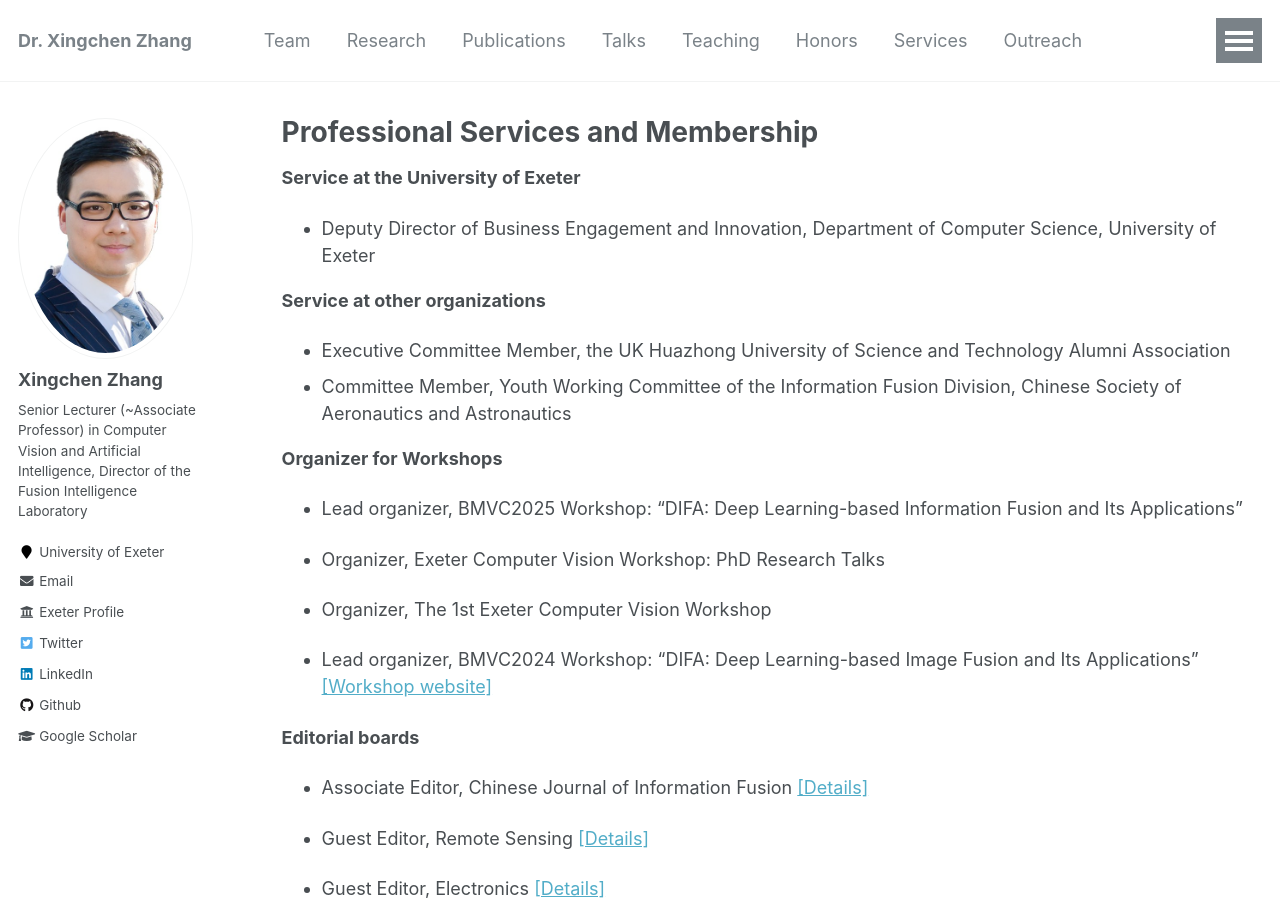
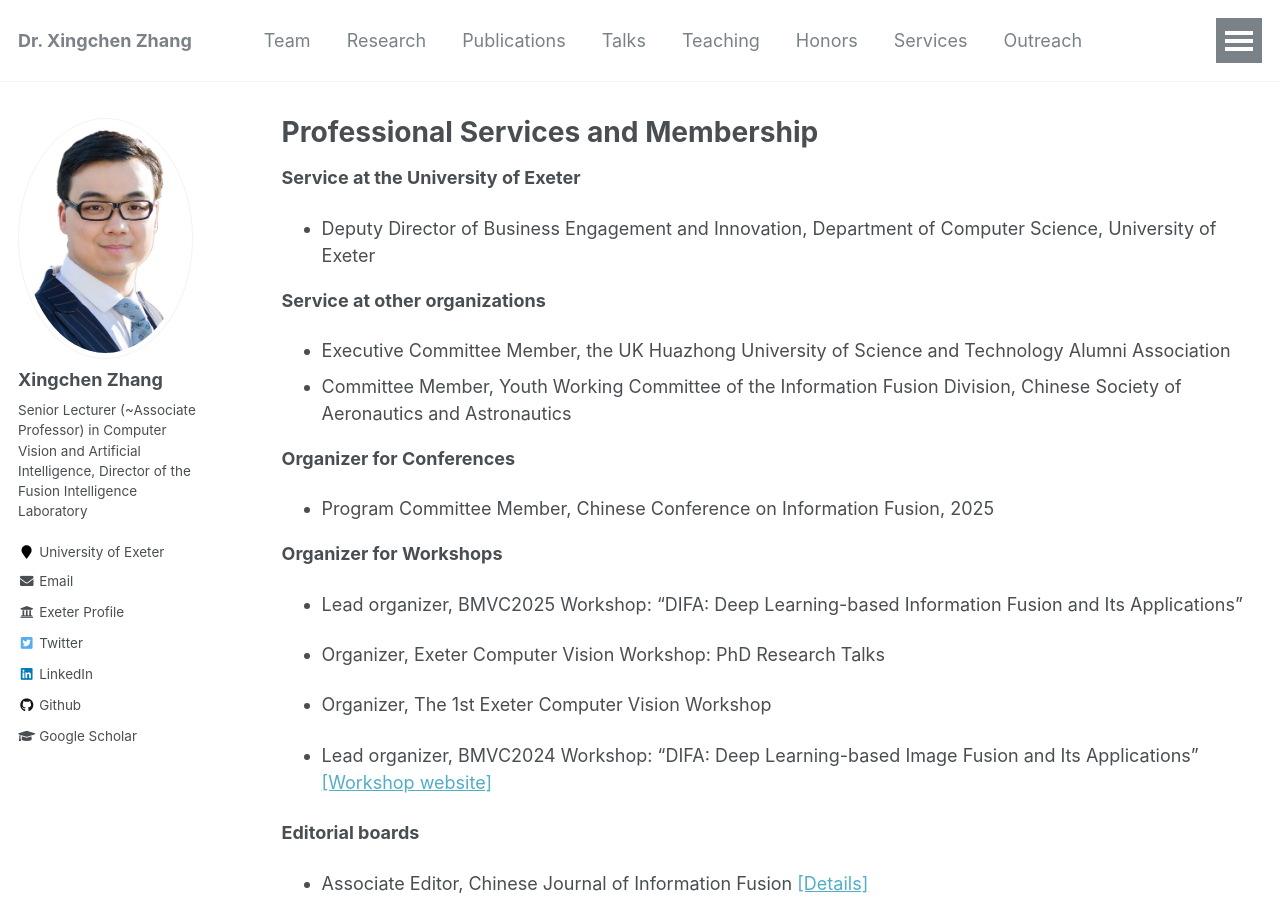
Before and after one commit to xingchenzhang/xingchenzhang.github.io, a Jekyll site: the page built from _pages/service.md, in a window 1280 px wide and 900 px high. Built offline with Jekyll 4.4.1, drawn with Linux system fonts in a browser that asks for light colours.

Commit message:
update conference organizers

```diff
--- a/_pages/service.md
+++ b/_pages/service.md
@@ -14,6 +14,10 @@ author_profile: true
 
 - Executive Committee Member, the UK Huazhong University of Science and Technology Alumni Association
 - Committee Member, Youth Working Committee of the Information Fusion Division, Chinese Society of Aeronautics and Astronautics
+
+**Organizer for Conferences**
+
+- Program Committee Member, Chinese Conference on Information Fusion, 2025
 
 **Organizer for Workshops**
 
```
